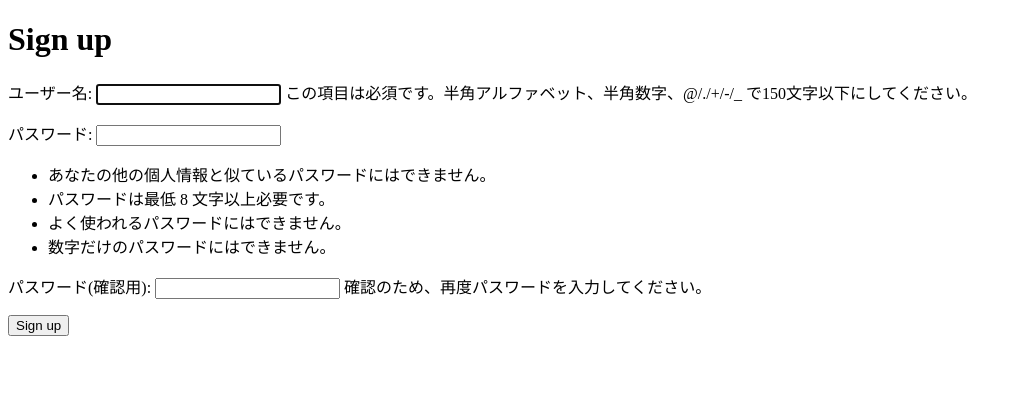
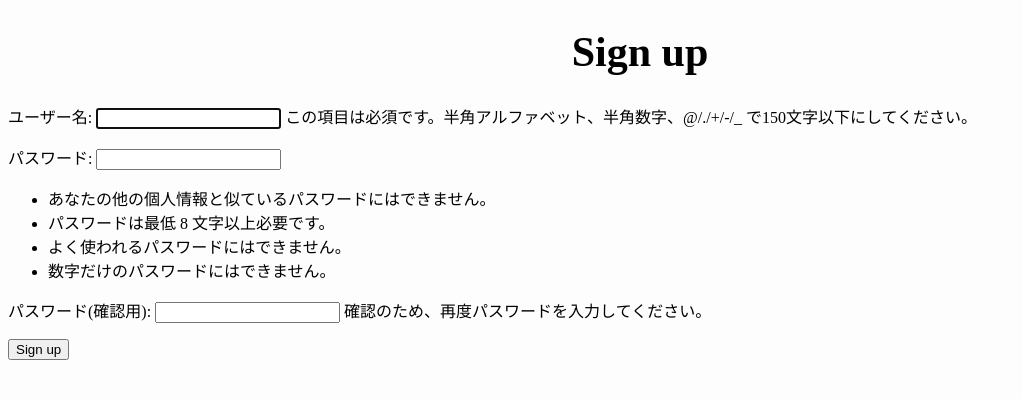
Before and after one commit to Tiramisu-0729/laundryHelpMe, a Django app: page /accounts/signup/ in a window 1280 px wide. Shown: the top 399 px of the page, without its empty margins (0-1022 px from the left). Run offline with Django 4.2, Linux system fonts and the light colour scheme; parts of the project's set-up code (start-up, migrations or seed data) failed here and were passed over.

Commit message:
Sign upをやろうとした

```diff
--- a/laundryProject/accounts/templates/accounts/signup.html
+++ b/laundryProject/accounts/templates/accounts/signup.html
@@ -1,3 +1,4 @@
+{% load static %}<!-- 必須 -->
 <!DOCTYPE html>
 <html lang="ja">
 <head>
@@ -5,7 +6,7 @@
     <meta http-equiv="X-UA-Compatible" content="IE=edge">
     <meta name="viewport" content="width=device-width, initial-scale=1.0">
     <title>Document</title>
-    <link rel="stylesheet" href="">
+    <link rel="stylesheet" href="{% static 'css/signup.css' %}">
 </head>
     <body>
         <h1>Sign up</h1>
--- a/laundryProject/helpapp/static/css/signup.css
+++ b/laundryProject/helpapp/static/css/signup.css
@@ -0,0 +1,8 @@
+body{
+    background-color: #FDFDFD;
+}
+h1{
+    text-align: center;
+    font-size: 42px;
+    font-weight: bold;
+}
```
